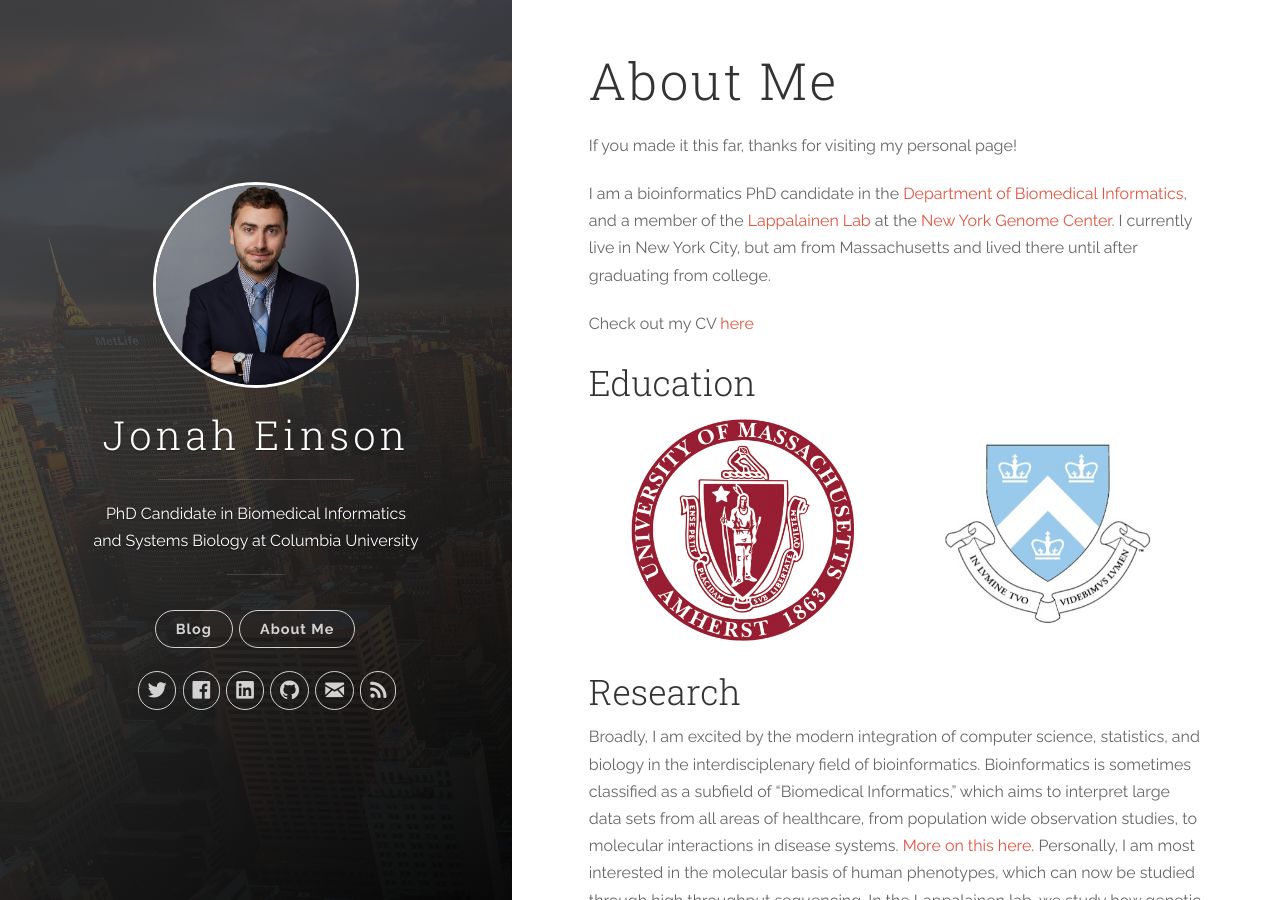
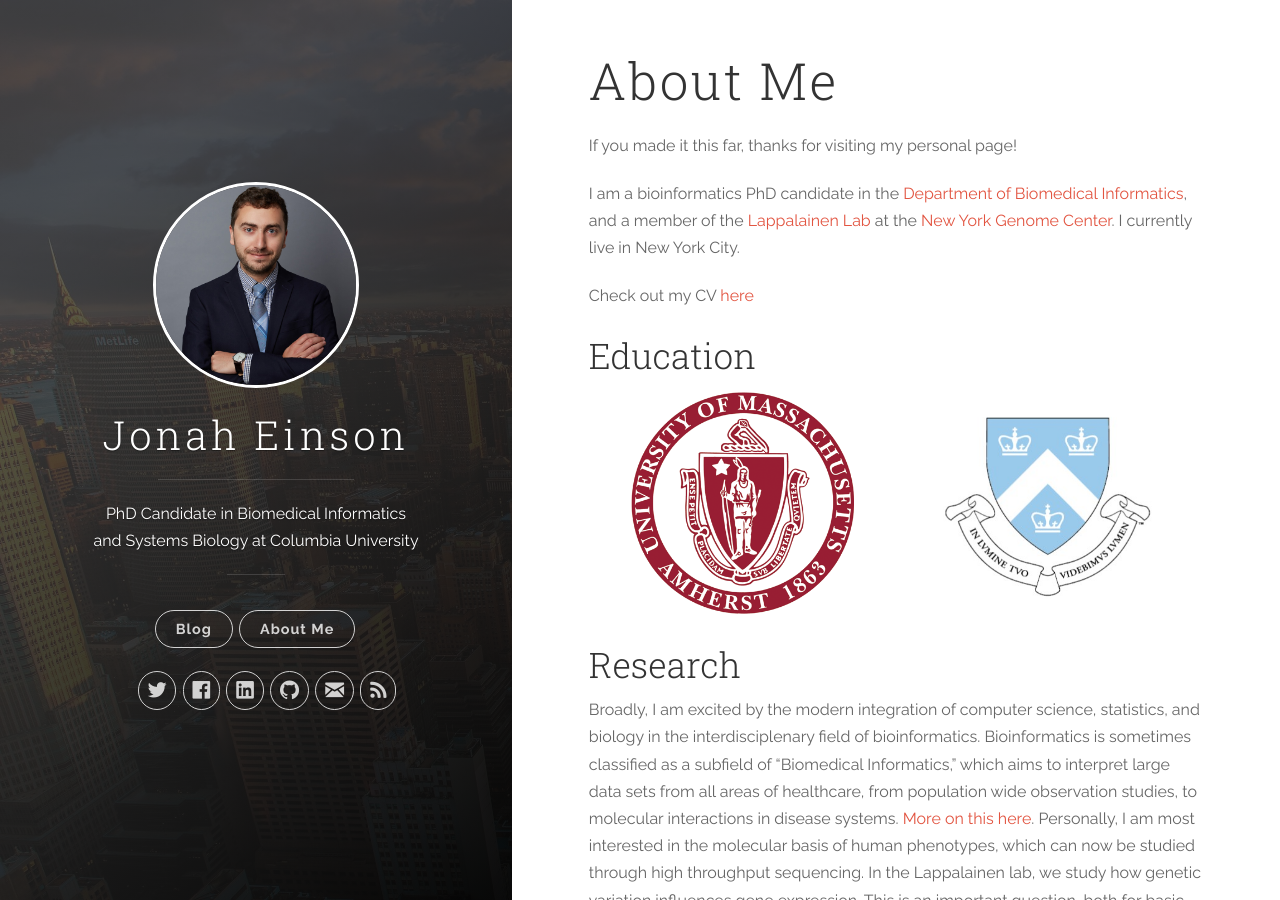
Before and after one commit to jeinson/jeinson.github.io, a Jekyll site: the page built from about.md, in a window 1280 px wide and 900 px high. Built offline with Jekyll 4.4.1, drawn with Linux system fonts in a browser that asks for light colours.

Commit message:
Updated about me

```diff
--- a/about.md
+++ b/about.md
@@ -5,7 +5,7 @@ layout: page
 
 If you made it this far, thanks for visiting my personal page!
 
-I am a bioinformatics PhD candidate in the [Department of Biomedical Informatics](http://www.dbmi.columbia.edu){:target="_blank1_"}, and a member of the [Lappalainen Lab](http://www.tllab.org){:target="_blank2_"} at the [New York Genome Center](http://www.nygenome.org){:target="_blank3_"}. I currently live in New York City, but am from Massachusetts and lived there until after graduating from college.
+I am a bioinformatics PhD candidate in the [Department of Biomedical Informatics](http://www.dbmi.columbia.edu){:target="_blank1_"}, and a member of the [Lappalainen Lab](http://www.tllab.org){:target="_blank2_"} at the [New York Genome Center](http://www.nygenome.org){:target="_blank3_"}. I currently live in New York City.
 
 Check out my CV [here]({{ site.baseurl }}/assets/CV-Einson-Spring-22.pdf)
 
```
